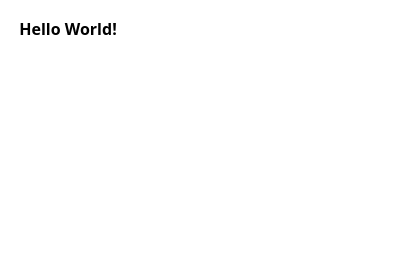
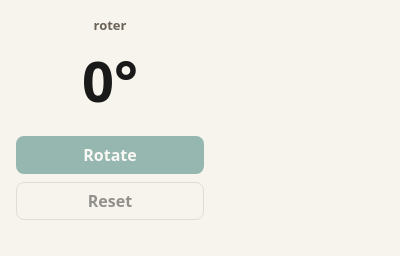
Before and after one commit to git-akihakune/roter, a browser extension: page roter/roter Extension/Resources/popup.html in a window 400 px wide. Drawn offline with Linux system fonts and the light colour scheme.

Commit message:
extension: add big angle popup

```diff
--- a/roter/roter Extension/Resources/popup.css
+++ b/roter/roter Extension/Resources/popup.css
@@ -1,15 +1,87 @@
 :root {
     color-scheme: light dark;
+    --background: #f7f4ed;
+    --foreground: #191919;
+    --muted: #6b6258;
+    --button: #1f6f68;
+    --button-foreground: #ffffff;
+    --secondary-border: #c9c1b5;
+    --disabled: #9a948d;
+}
+
+* {
+    box-sizing: border-box;
 }
 
 body {
-    width: 100px;
-    padding: 10px;
+    width: 220px;
+    margin: 0;
+    font-family: system-ui, -apple-system, BlinkMacSystemFont, "Segoe UI", sans-serif;
+    background: var(--background);
+    color: var(--foreground);
+}
 
-    font-family: system-ui;
+.popup {
+    display: grid;
+    gap: 14px;
+    padding: 16px;
     text-align: center;
 }
 
+.brand {
+    margin: 0;
+    color: var(--muted);
+    font-size: 13px;
+    font-weight: 650;
+    letter-spacing: 0;
+}
+
+.angle {
+    display: block;
+    min-height: 74px;
+    font-size: 56px;
+    font-weight: 760;
+    line-height: 1.15;
+}
+
+.actions {
+    display: grid;
+    gap: 8px;
+}
+
+.button {
+    min-height: 38px;
+    border-radius: 8px;
+    border: 1px solid transparent;
+    font: inherit;
+    font-weight: 700;
+    cursor: pointer;
+}
+
+.button:disabled {
+    cursor: default;
+    opacity: 0.45;
+}
+
+.primary {
+    background: var(--button);
+    color: var(--button-foreground);
+}
+
+.secondary {
+    background: transparent;
+    border-color: var(--secondary-border);
+    color: var(--foreground);
+}
+
 @media (prefers-color-scheme: dark) {
-    /* Dark Mode styles go here. */
+    :root {
+        --background: #171818;
+        --foreground: #f1eee7;
+        --muted: #aaa39a;
+        --button: #4fb3a8;
+        --button-foreground: #071312;
+        --secondary-border: #4d4b48;
+        --disabled: #77716b;
+    }
 }
--- a/roter/roter Extension/Resources/popup.html
+++ b/roter/roter Extension/Resources/popup.html
@@ -1,11 +1,19 @@
 <!DOCTYPE html>
-<html>
+<html lang="en">
 <head>
     <meta charset="UTF-8">
+    <meta name="viewport" content="width=device-width, initial-scale=1.0">
     <link rel="stylesheet" href="popup.css">
     <script type="module" src="popup.js"></script>
 </head>
 <body>
-    <strong>Hello World!</strong>
+    <main class="popup" aria-live="polite">
+        <p class="brand">roter</p>
+        <output id="angle" class="angle" aria-label="Current rotation angle">0°</output>
+        <div class="actions">
+            <button id="rotate" class="button primary" type="button">Rotate</button>
+            <button id="reset" class="button secondary" type="button">Reset</button>
+        </div>
+    </main>
 </body>
 </html>
--- a/roter/roter Extension/Resources/popup.js
+++ b/roter/roter Extension/Resources/popup.js
@@ -1 +1,36 @@
-console.log("Hello World!", browser);
+const angleOutput = document.getElementById("angle");
+const rotateButton = document.getElementById("rotate");
+const resetButton = document.getElementById("reset");
+
+function setEnabled(enabled) {
+    rotateButton.disabled = !enabled;
+    resetButton.disabled = !enabled;
+}
+
+function renderState(state) {
+    const angle = state?.angle ?? 0;
+    angleOutput.value = `${angle}°`;
+    angleOutput.textContent = `${angle}°`;
+    setEnabled(Boolean(state?.actionable));
+}
+
+async function sendCommand(type) {
+    setEnabled(false);
+
+    try {
+        const state = await browser.runtime.sendMessage({ type });
+        renderState(state);
+    } catch {
+        renderState({ actionable: false, angle: 0 });
+    }
+}
+
+rotateButton.addEventListener("click", () => {
+    sendCommand("roter:rotate");
+});
+
+resetButton.addEventListener("click", () => {
+    sendCommand("roter:reset");
+});
+
+sendCommand("roter:getStatus");
```
